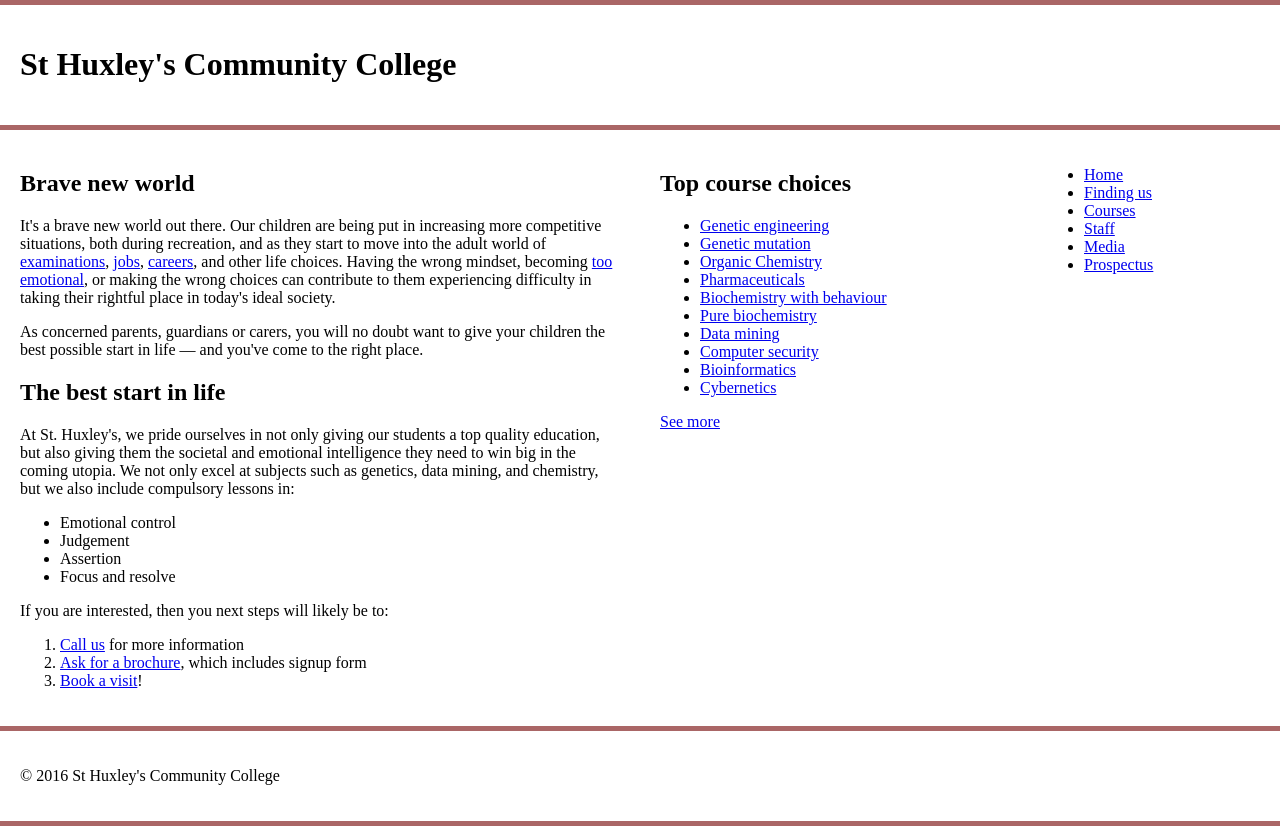
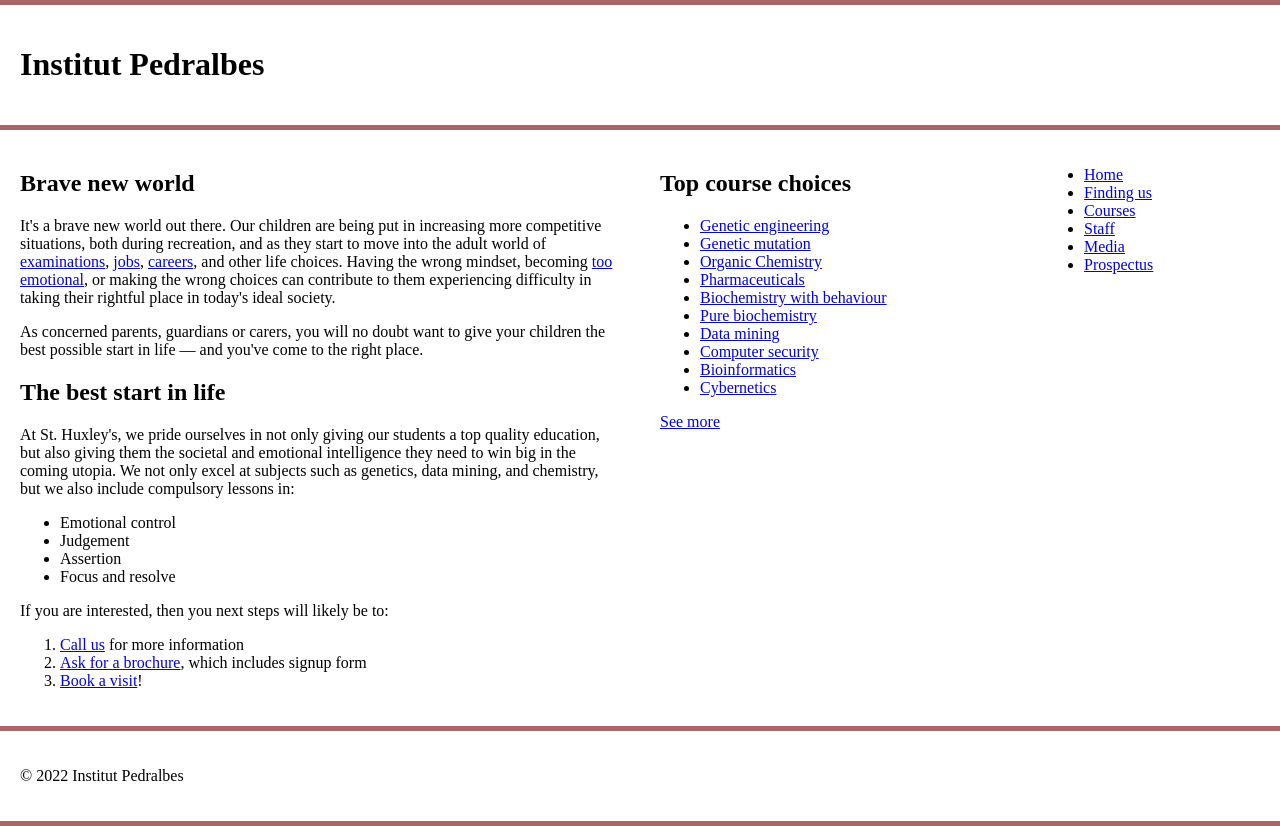
Before and after one commit to inspedralbes/disseny-de-la-portada-d-una-web-escolar-GasparGomez, a plain HTML site: page web/index.html in a window 1280 px wide. Drawn offline with Linux system fonts and the light colour scheme.

Commit message:
nom header i footer canviat

```diff
--- a/web/index.html
+++ b/web/index.html
@@ -3,13 +3,13 @@
   <head>
     <meta charset="utf-8">
     <meta name="viewport" content="width=device-width">
-    <title>St Huxley's Community College</title>
+    <title>Institut Pedralbes</title>
     <link href="css/estils.css" type="text/css" rel="stylesheet">
   </head>
   <body>
 
   <header>
-    <h1>St Huxley's Community College</h1>
+    <h1>Institut Pedralbes</h1>
   </header>
 
   <section>
@@ -75,7 +75,7 @@
 
   <footer>
 
-    <p>&copy; 2016 St Huxley's Community College</p>
+    <p>&copy; 2022 Institut Pedralbes</p>
 
   </footer>
 
```
